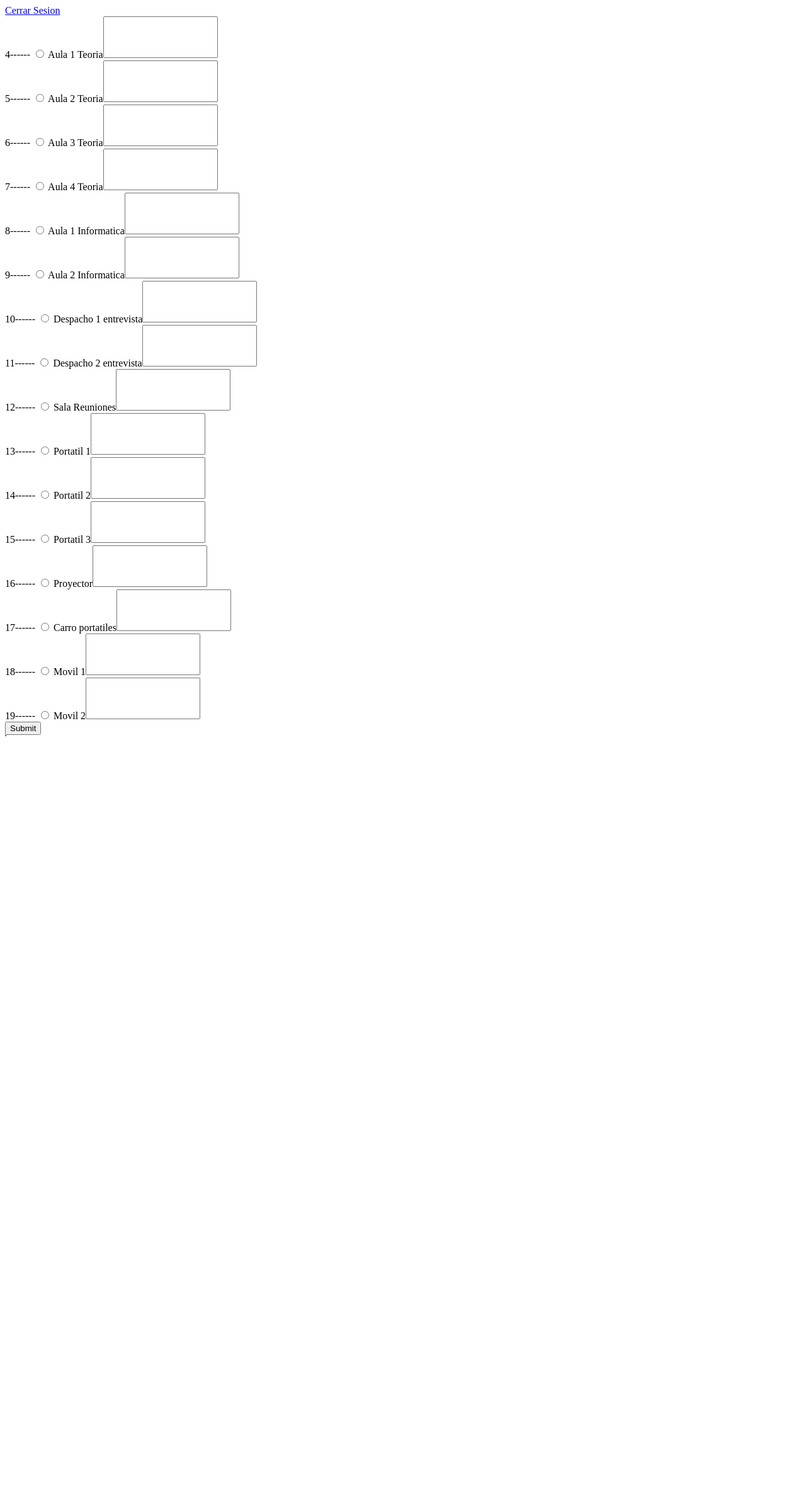
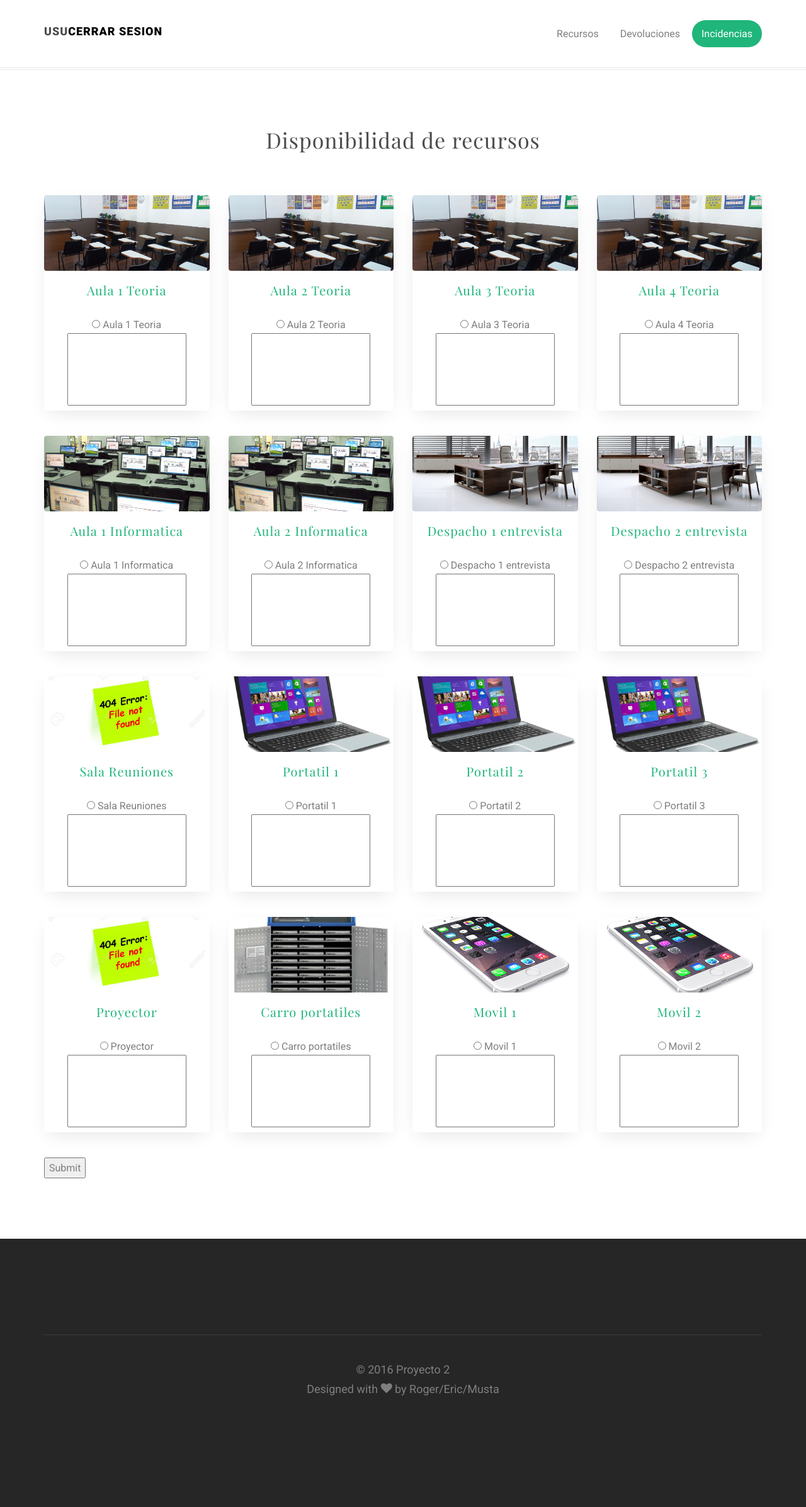
Before and after one commit to EricMustaRoger/Proyecto2, a PHP site: page /incidencias in a window 1280 px wide. Shown: the whole page at 63% size. Before the commit the page ends 1169 px from the top, so only its background shows below. Run offline with PHP 8.4, Linux system fonts and the light colour scheme; a user stored in the database is signed in; data comes from the database, SQL or seed files in the repository; some web fonts are replaced.

Commit message:
Falta mejorar formato

```diff
--- a/login/views/devolucion.view.php
+++ b/login/views/devolucion.view.php
@@ -99,7 +99,7 @@
 			}else{$foto = 'img/0.jpg';}
 			?>
 			<a href="#" class="work-grid" style="background-image: url(<?php echo $foto; ?>);"></a>
-		<?php
+			<?php
 			echo '<div class="desc">';
 			echo '<h3><a href="#"> '.$reservas['rec_name'].'</a></h3>';
 			echo '<span> '.$reservas['rec_tipo'].'</span><br/>';
--- a/login/views/incidencias.view.php
+++ b/login/views/incidencias.view.php
@@ -1,12 +1,68 @@
 <!DOCTYPE html>
-<html>
-<head>
-	<title>resultados filtro</title>
-</head>
-<body>
-	<table border>
-	<a href="cerrar.php">Cerrar Sesion</a></br>
-	<?php
+	<head>
+	<meta charset="utf-8">
+	<meta http-equiv="X-UA-Compatible" content="IE=edge">
+	<title>Cromo</title>
+
+	<!-- Place favicon.ico and apple-touch-icon.png in the root directory -->
+	<link rel="shortcut icon" href="favicon.ico">
+
+	<link href='https://fonts.googleapis.com/css?family=Roboto:400,100,300,700,900' rel='stylesheet' type='text/css'>
+
+	<link href="https://fonts.googleapis.com/css?family=Playfair+Display:400,700" rel="stylesheet">
+
+	<!-- Animate.css -->
+	<link rel="stylesheet" href="css/animate.css">
+	<!-- Icomoon Icon Fonts-->
+	<link rel="stylesheet" href="css/icomoon.css">
+	<!-- Simple Line Icons -->
+	<link rel="stylesheet" href="css/simple-line-icons.css">
+	<!-- Bootstrap  -->
+	<link rel="stylesheet" href="css/bootstrap.css">
+	<!-- Theme style  -->
+	<link rel="stylesheet" href="css/style.css">
+
+	<!-- Modernizr JS -->
+	<script src="js/modernizr-2.6.2.min.js"></script>
+	<!-- FOR IE9 below -->
+	<!--[if lt IE 9]>
+	<script src="js/respond.min.js"></script>
+	<![endif]-->
+
+	</head>
+	<body>
+	<div id="fh5co-page">
+	<header id="fh5co-header" role="banner">
+		<div class="container">
+			<div class="header-inner">
+				<h1><?php echo $_SESSION['usu_name']; ?></h1>     <h1><a href="cerrar.php">Cerrar Sesion</a></br></h1>
+				<nav role="navigation">
+					<ul>
+
+
+						<li><a href="portfolio.php">Recursos</a></li>
+						<li><a  href="devolucion.php">Devoluciones</a></li>
+						<li><a class="active" href="#">Incidencias</a></li>
+					</ul>
+				</nav>
+			</div>
+		</div>
+	</header>
+	<div id="fh5co-work-section">
+		<div class="container">
+			<div class="row" id="row0">
+				<div class="col-md-6 col-md-offset-3 text-center fh5co-heading">
+					<h2>Disponibilidad de recursos</h2>
+					<!--<p><span>Created with <i class="sl-icon-heart"></i> by the fine folks at <a href="http://freehtml5.co">FreeHTML5.co</a></span></p>-->
+				</div>
+			</div>
+			<div class="row" id="row1">
+
+
+
+<?php
+
+
 
 	try{
 
@@ -20,43 +76,31 @@
 		$statement->execute();
 		$resultados = $statement->fetchAll();
 		?>
-		<form action="incidencias_realizar.php" method="GET">
+		<form action="reserva_devolver.php" method="GET">
 
 		<?php
 		foreach ($resultados as $recursos) {
-			$id = $recursos['rec_id'];
-			$name = $recursos['rec_name'];
-			echo $id . "------ ";
-			echo "<input type='radio' name='rec_id' value='$id' > $name";
+			echo '<div class="col-md-3 text-center">';
+			echo '<div class="work-inner">';
+			$foto=$recursos['rec_foto'];
+			$foto= 'img/'.$foto;
+			if (file_exists($foto)) {
+				$foto = $foto;
+			}else{$foto = 'img/0.jpg';}
+			?>
+			<a href="#" class="work-grid" style="background-image: url(<?php echo $foto; ?>);"></a>
+			<?php
+			echo '<h3><a href="#"> '.$recursos['rec_name'].'</a></h3>';
+			$id=$recursos['rec_id'];
+			$name=$recursos['rec_name'];
+			echo "<input type='radio' name='rec_id' value='$id'> $name </br>";
 			echo "<textarea rows='4' cols='20' style='resize:none' name='inc_comentario$id'></textarea><br>";
-			// echo "<tr><td>" . $recursos['rec_id'] . "</td><td>" . $recursos['rec_name'] . "</td><td>" . $recursos['rec_tipo'] . "</td><td>" . $recursos['rec_disp'] . "</td><td>" . $recursos['rec_foto'] . "</td></tr>";
-		}?>
-		<input type="submit" name="enviar"><?php
+			echo '</div>';
+			echo '</div>';
 
 
+		}
 
-
-
-
-		// $variables = "";
-		// $parametres = array();
-		// if ($anu_numero_serie != "") {
-		// 	$variables = 'anu_numero_serie = ? ';
-		// 	$parametres[]=$anu_numero_serie;
-		// }
-		// $statement = $conexion->prepare($select);
-		// $statement->execute();
-
-		// $resultados = $statement->fetchAll();
-		// foreach ($resultados as $recursos) {
-		// 	$foto='img/'. $recursos['anu_foto'];
-		// 	if (file_exists ($foto)){
-		// 			echo "<tr><td><img src='" . $foto . "' width='30'/></td>";
-		// 		} else {
-		// 			echo "<tr><td><img src='img/recursos0.jpg' width='30'/></td>";
-		// 		}
-		// 	echo "<td>" . $recursos['anu_titol'] . "</td><td>" . date("d/m/Y", strtotime($recursos['anu_data_anunci'])) . "</td><td>" . "+info</td>";
-		// }
 
 		$conexion = null;
 
@@ -65,9 +109,40 @@
 
 	}
 
+	?>
+
+			</div>
+		<input type="submit" name="enviar">
+		</div>
+	</div>
+	</form>
+	<footer id="fh5co-footer" role="contentinfo">
+
+		<div class="container">
+			<!--<div class="col-md-3 col-sm-12 col-sm-push-0 col-xs-12 col-xs-push-0">
+				<h3>About Us</h3>
+				<p>Far far away, behind the word mountains, far from the countries Vokalia and Consonantia, there live the blind texts. </p>
+			</div>-->
+
+			<div class="col-md-12 fh5co-copyright text-center">
+				<p>&copy; 2016 Proyecto 2 <span>Designed with <i class="icon-heart"></i> by Roger/Eric/Musta</span></p>
+			</div>
+
+		</div>
+	</footer>
+	</div>
 
 
-	?>
-	</tr></table>
-</body>
+	<!-- jQuery -->
+	<script src="js/jquery.min.js"></script>
+	<!-- jQuery Easing -->
+	<script src="js/jquery.easing.1.3.js"></script>
+	<!-- Bootstrap -->
+	<script src="js/bootstrap.min.js"></script>
+	<!-- Waypoints -->
+	<script src="js/jquery.waypoints.min.js"></script>
+	<!-- MAIN JS -->
+	<script src="js/main.js"></script>
+
+	</body>
 </html>
--- a/login/views/portfolio.view.php
+++ b/login/views/portfolio.view.php
@@ -37,15 +37,15 @@
 	<header id="fh5co-header" role="banner">
 		<div class="container">
 			<div class="header-inner">
-				<h1><?php echo $_SESSION['usu_name']; ?></h1>     <h1><a href="cerrar.php">Cerrar Sesion</a></br></h1>
+				<h1><?php echo $_SESSION['usu_name']. "       "; ?></h1>     <h1><a href="cerrar.php">Cerrar Sesion</a></br></h1>
 				<nav role="navigation">
 					<ul>
 
 
 						<li><a class="active" href="">Recursos</a></li>
 
+						<li><a href="devolucion.php">Devoluciones</a></li>
 						<li><a href="incidencias.php">Incidencias</a></li>
-						<li><a href="devolucion.php">Devolucion</a></li>
 					</ul>
 				</nav>
 			</div>
```
